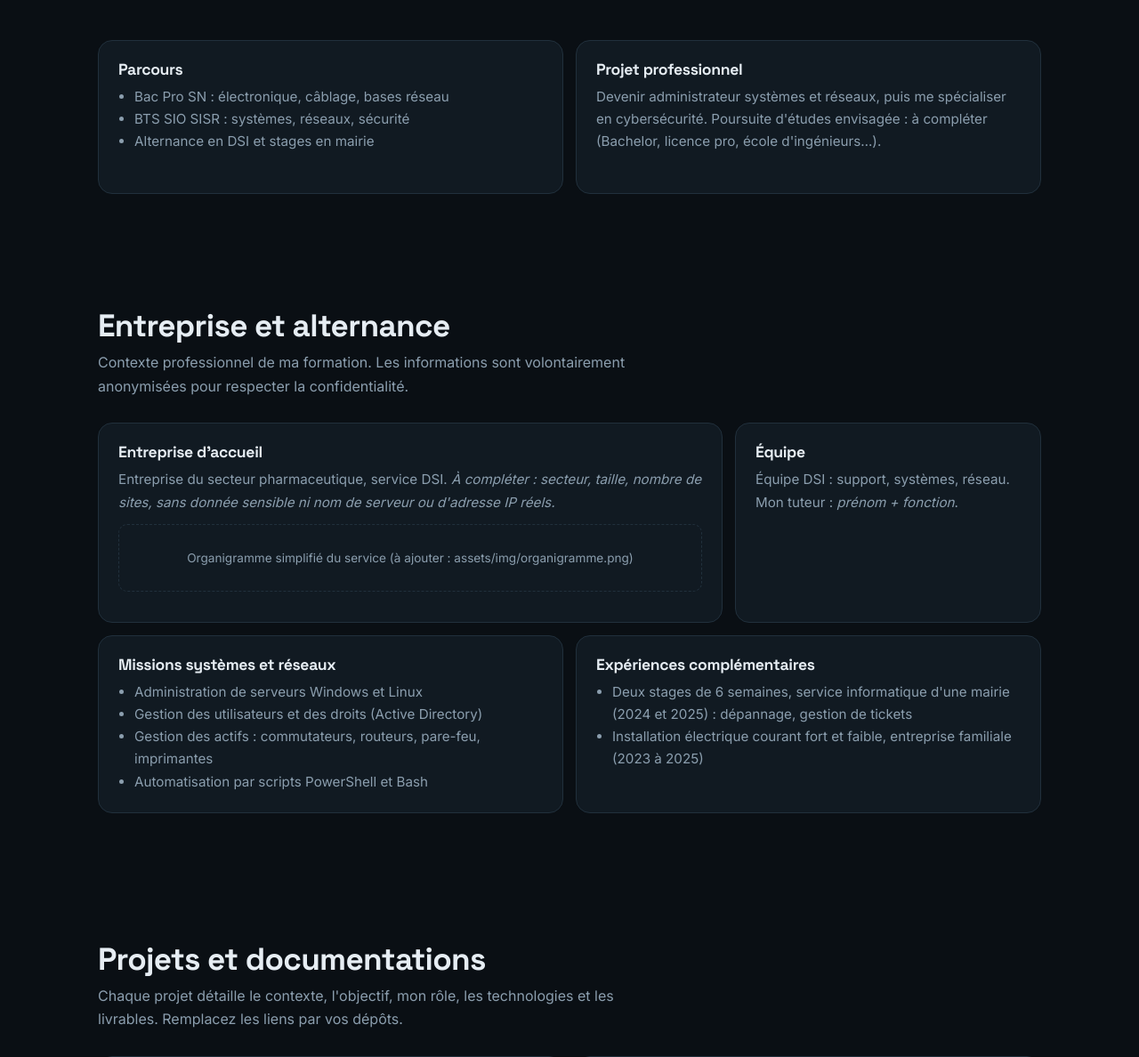
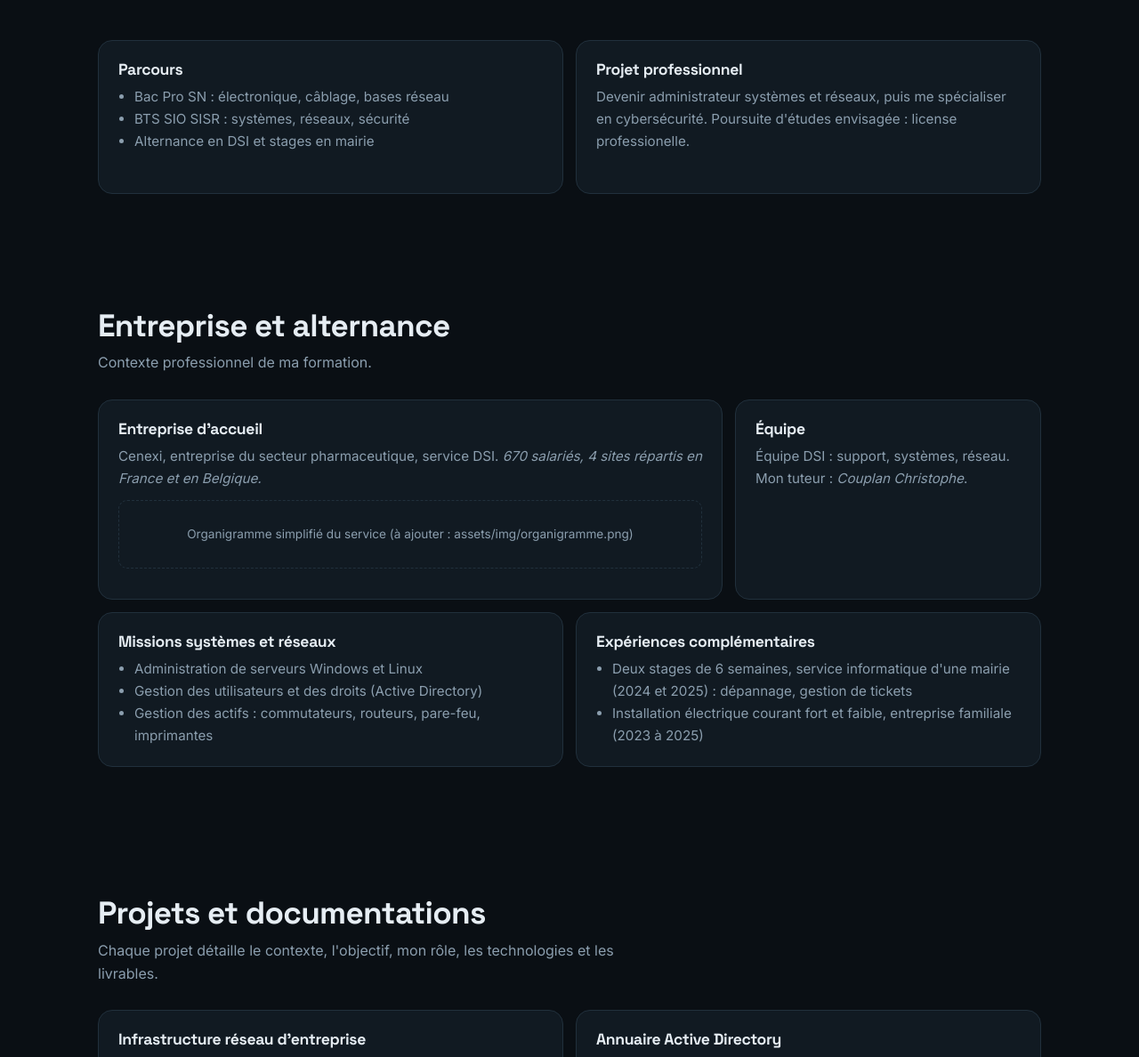
Before and after one commit to magicourpe/Portfolio, a plain HTML site: page index.html in a window 1280 px wide. Shown: the part 955-2143 px from the top of the page at 89% size. Drawn offline with Linux system fonts and the light colour scheme.

Commit message:
Revise project and company information in index.html
Updated project description and company details.

```diff
--- a/index.html
+++ b/index.html
@@ -24,24 +24,24 @@
 
 <div class="bento" style="margin-top:48px">
 <div class="card s3 reveal"><h3>Parcours</h3><ul><li>Bac Pro SN : électronique, câblage, bases réseau</li><li>BTS SIO SISR : systèmes, réseaux, sécurité</li><li>Alternance en DSI et stages en mairie</li></ul></div>
-<div class="card s3 reveal"><h3>Projet professionnel</h3><p>Devenir administrateur systèmes et réseaux, puis me spécialiser en cybersécurité. Poursuite d'études envisagée : à compléter (Bachelor, licence pro, école d'ingénieurs…).</p></div>
+<div class="card s3 reveal"><h3>Projet professionnel</h3><p>Devenir administrateur systèmes et réseaux, puis me spécialiser en cybersécurité. Poursuite d'études envisagée : license professionelle.</p></div>
 </div>
 </div></section>
 
 <section id="entreprise"><div class="wrap">
 <h2>Entreprise et alternance</h2>
-<p class="lead">Contexte professionnel de ma formation. Les informations sont volontairement anonymisées pour respecter la confidentialité.</p>
+<p class="lead">Contexte professionnel de ma formation.</p>
 <div class="bento">
-<div class="card s4 reveal"><h3>Entreprise d'accueil</h3><p>Entreprise du secteur pharmaceutique, service DSI. <em>À compléter : secteur, taille, nombre de sites, sans donnée sensible ni nom de serveur ou d'adresse IP réels.</em></p>
+<div class="card s4 reveal"><h3>Entreprise d'accueil</h3><p>Cenexi, entreprise du secteur pharmaceutique, service DSI. <em>670 salariés, 4 sites répartis en France et en Belgique.</em></p>
 <div class="fig">Organigramme simplifié du service (à ajouter : assets/img/organigramme.png)</div></div>
-<div class="card s2 reveal"><h3>Équipe</h3><p>Équipe DSI : support, systèmes, réseau. Mon tuteur : <em>prénom + fonction</em>.</p></div>
-<div class="card s3 reveal"><h3>Missions systèmes et réseaux</h3><ul><li>Administration de serveurs Windows et Linux</li><li>Gestion des utilisateurs et des droits (Active Directory)</li><li>Gestion des actifs : commutateurs, routeurs, pare-feu, imprimantes</li><li>Automatisation par scripts PowerShell et Bash</li></ul></div>
+<div class="card s2 reveal"><h3>Équipe</h3><p>Équipe DSI : support, systèmes, réseau. Mon tuteur : <em>Couplan Christophe</em>.</p></div>
+<div class="card s3 reveal"><h3>Missions systèmes et réseaux</h3><ul><li>Administration de serveurs Windows et Linux</li><li>Gestion des utilisateurs et des droits (Active Directory)</li><li>Gestion des actifs : commutateurs, routeurs, pare-feu, imprimantes</li></ul></div>
 <div class="card s3 reveal"><h3>Expériences complémentaires</h3><ul><li>Deux stages de 6 semaines, service informatique d'une mairie (2024 et 2025) : dépannage, gestion de tickets</li><li>Installation électrique courant fort et faible, entreprise familiale (2023 à 2025)</li></ul></div>
 </div></div></section>
 
 <section id="projets"><div class="wrap">
 <h2>Projets et documentations</h2>
-<p class="lead">Chaque projet détaille le contexte, l'objectif, mon rôle, les technologies et les livrables. Remplacez les liens par vos dépôts.</p>
+<p class="lead">Chaque projet détaille le contexte, l'objectif, mon rôle, les technologies et les livrables.</p>
 <div class="bento">
 <article class="card s3 proj reveal"><h3>Infrastructure réseau d'entreprise</h3>
 <div class="fig">Schéma réseau (assets/img/reseau.png)</div>
@@ -92,7 +92,7 @@
 
 <section id="veille"><div class="wrap">
 <h2>Veille technologique</h2>
-<p class="lead">Ma démarche : suivre régulièrement des sources fiables, trier par thème, noter ce qui concerne mon environnement de travail. Sources et outils : à compléter (flux RSS, agrégateur, alertes, newsletters, sites officiels des éditeurs).</p>
+<p class="lead">Ma démarche : suivre régulièrement des sources fiables, trier par thème, noter ce qui concerne mon environnement de travail. Sources et outils : à compléter flux RSS et Newsletters.</p>
 <div class="filters" id="filters" role="group" aria-label="Filtrer par thème"></div>
 <div class="grid3" id="articles"></div>
 </div></section>
@@ -101,7 +101,7 @@
 <h2>CV et contact</h2>
 <div class="bento" style="margin-top:20px">
 <div class="card s3 reveal"><h3>Mon CV</h3><p>Version PDF à jour.</p><div class="row" style="margin-top:14px"><a class="btn p" href="assets/docs/CV-Luca-Bogdanski.pdf" download>Télécharger le CV</a><a class="btn" href="assets/docs/CV-Luca-Bogdanski.pdf" target="_blank" rel="noopener">Voir le CV</a></div>
-<div class="row" style="margin-top:22px"><a class="btn" href="https://github.com/VOTRE-PSEUDO" target="_blank" rel="noopener">GitHub</a><a class="btn" href="https://www.linkedin.com/in/VOTRE-PROFIL" target="_blank" rel="noopener">LinkedIn</a><a class="btn" href="mailto:bogdanski.luca0@gmail.com">Écrire un e-mail</a></div></div>
+<div class="row" style="margin-top:22px"><a class="btn" href="https://github.com/magicourpe" target="_blank" rel="noopener">GitHub</a><a class="btn" href="https://www.linkedin.com/in/luca-bogdanski-25a77b385" target="_blank" rel="noopener">LinkedIn</a><a class="btn" href="mailto:bogdanski.luca0@gmail.com">Écrire un e-mail</a></div></div>
 <div class="card s3 reveal"><h3>Envoyer un message</h3>
 <form action="https://formspree.io/f/VOTRE_ID" method="POST">
 <div><label for="n">Nom</label><input id="n" name="name" required autocomplete="name"></div>
```
